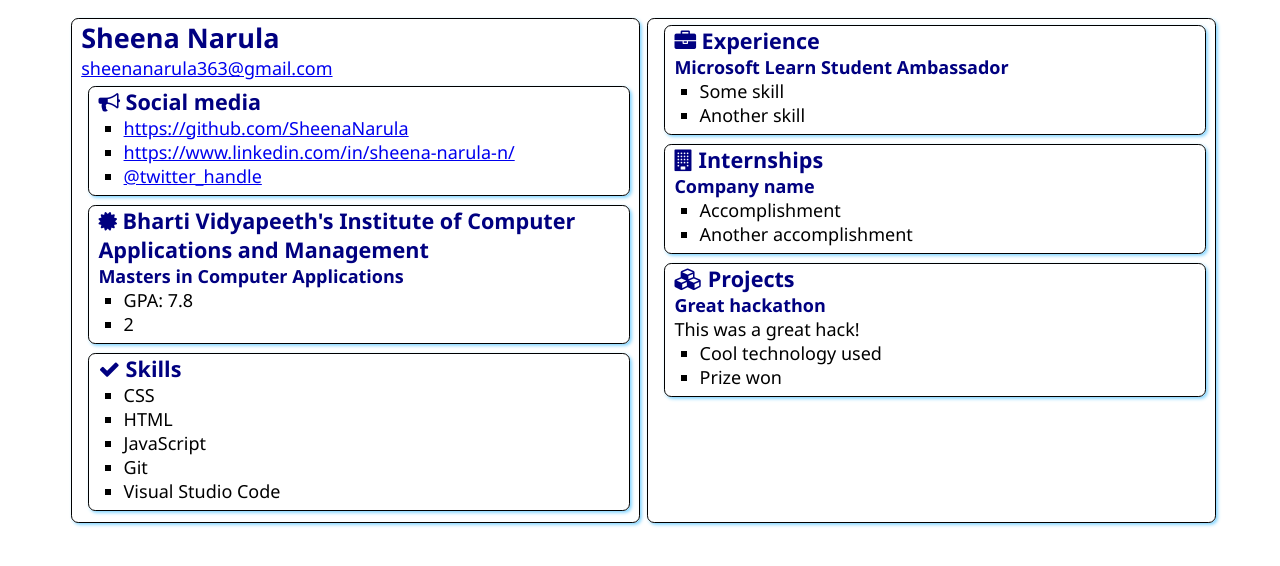
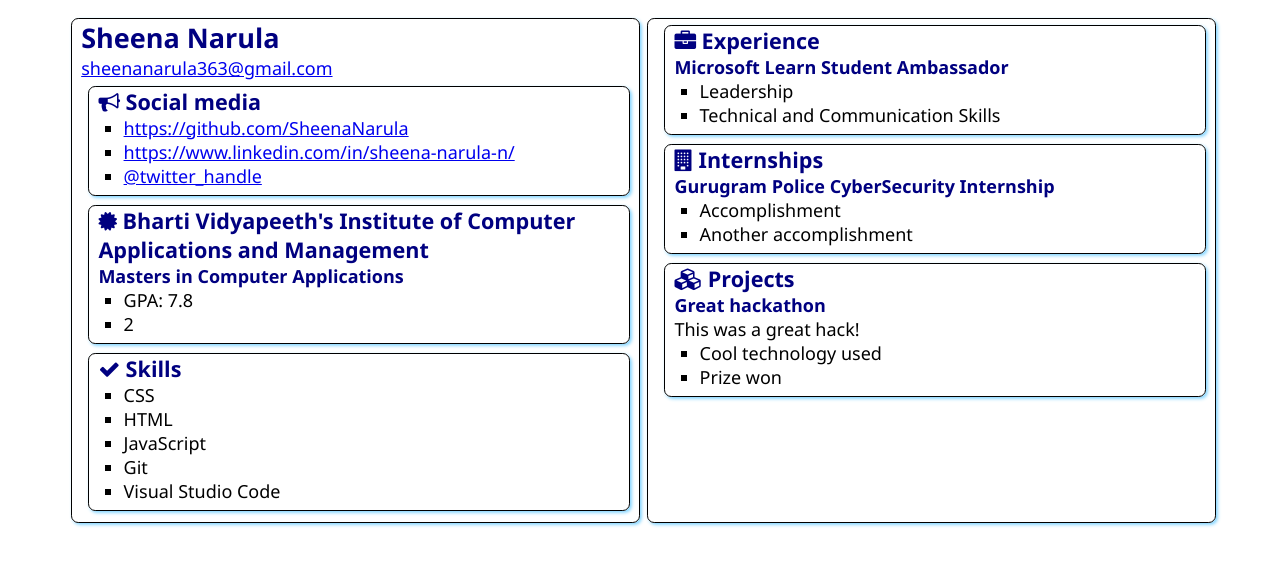
Before and after one commit to SheenaNarula/SATechnicalOnboarding, a plain HTML site: page src/index.html in a window 1280 px wide. Drawn offline with Linux system fonts and the light colour scheme.

Commit message:
Update index.html

```diff
--- a/src/index.html
+++ b/src/index.html
@@ -63,8 +63,8 @@
                 </h2>
                 <h3>Microsoft Learn Student Ambassador</h3>
                 <ul>
-                    <li>Some skill</li>
-                    <li>Another skill</li>
+                    <li>Leadership</li>
+                    <li>Technical and Communication Skills</li>
                 </ul>
             </section>
             <section class="box">
@@ -73,7 +73,7 @@
                     Internships
                 </h2>
 
-                <h3>Company name</h3>
+                <h3>Gurugram Police CyberSecurity Internship</h3>
                 <ul>
                     <li>Accomplishment</li>
                     <li>Another accomplishment</li>
```
